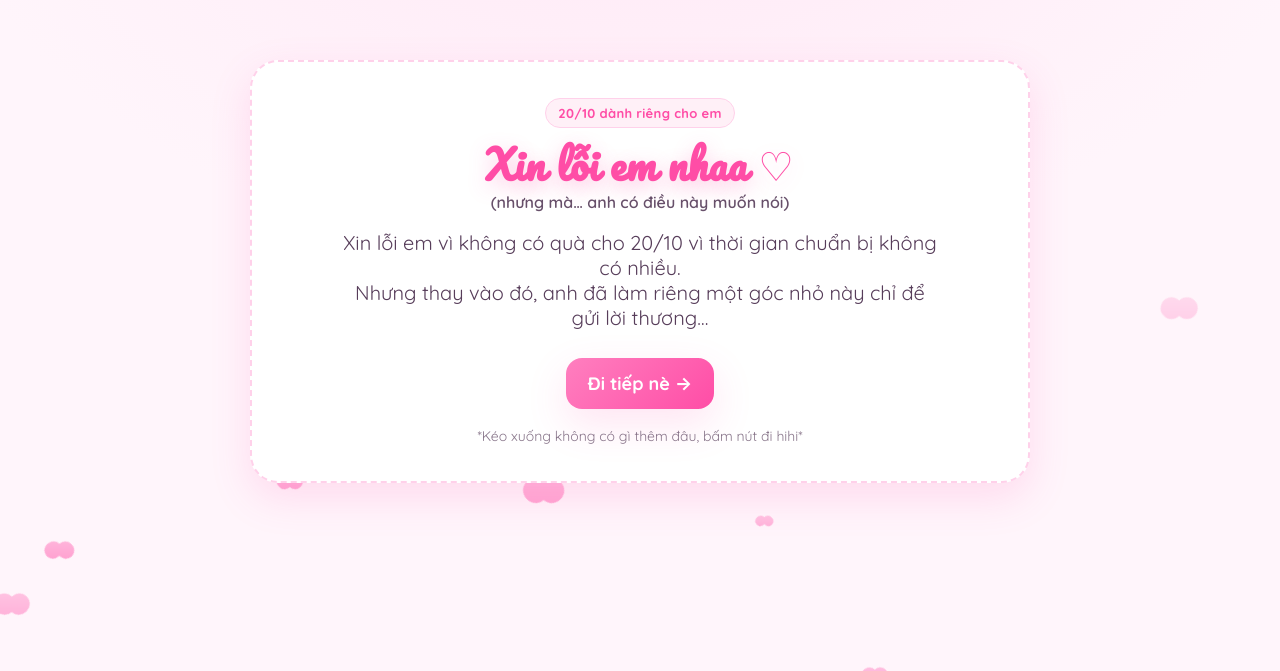
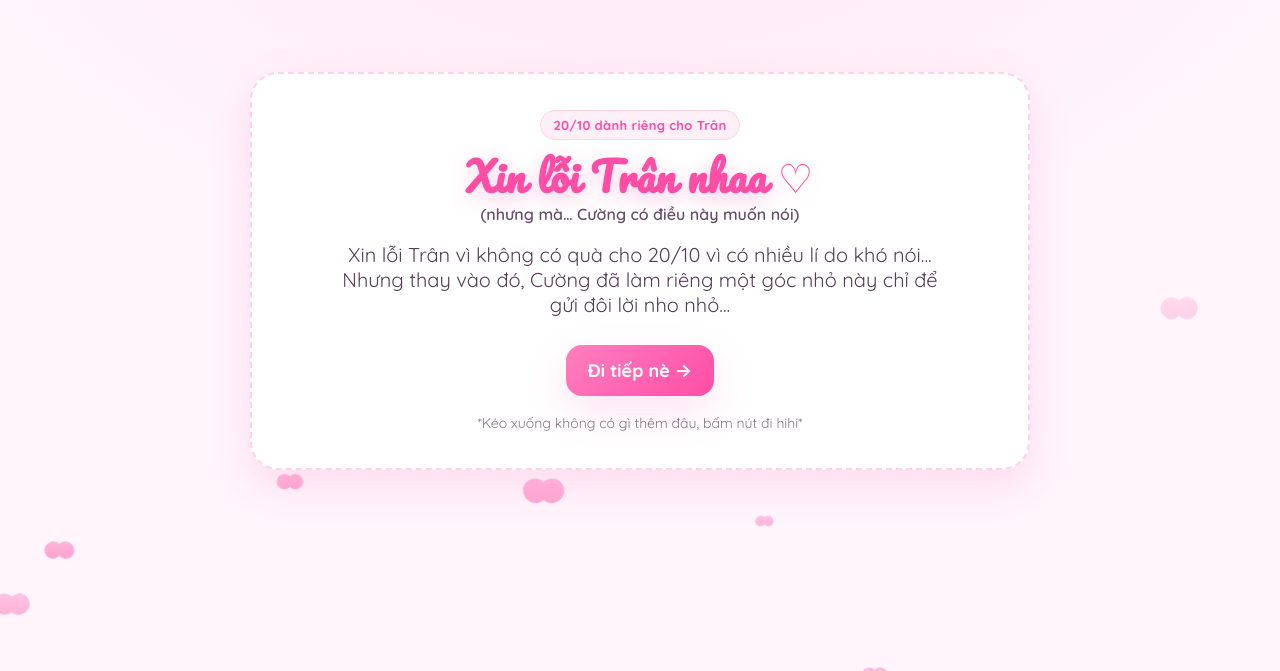
Before and after one commit to GMIOS25/Baby, a plain HTML site: page index.html in a window 1280 px wide. Shown: the part 129-800 px from the top of the page. Drawn offline with Linux system fonts and the light colour scheme.

Commit message:
Update title and content for 20/10 message

```diff
--- a/index.html
+++ b/index.html
@@ -6,7 +6,7 @@
 <head>
   <meta charset="utf-8" />
   <meta name="viewport" content="width=device-width, initial-scale=1" />
-  <title>20/10 cho em ♡</title>
+  <title>20/10 cho Trân ♡</title>
   <link rel="preconnect" href="https://fonts.googleapis.com">
   <link rel="preconnect" href="https://fonts.gstatic.com" crossorigin>
   <link href="https://fonts.googleapis.com/css2?family=Quicksand:wght@400;600;700&family=Pacifico&display=swap" rel="stylesheet">
@@ -77,10 +77,10 @@
   <div class="wrap">
     <div class="hearts" id="hearts"></div>
     <main class="card" role="main" aria-label="Thiệp 20/10 cho em">
-      <div class="badge">20/10 dành riêng cho em</div>
-      <h1 class="title">Xin lỗi em nhaa ♡</h1>
-      <p class="subtitle">(nhưng mà… anh có điều này muốn nói)</p>
-      <p class="message">Xin lỗi em vì không có quà cho 20/10 vì thời gian chuẩn bị không có nhiều.<br/>Nhưng thay vào đó, anh đã làm riêng một góc nhỏ này chỉ để gửi lời thương…</p>
+      <div class="badge">20/10 dành riêng cho Trân</div>
+      <h1 class="title">Xin lỗi Trân nhaa ♡</h1>
+      <p class="subtitle">(nhưng mà… Cường có điều này muốn nói)</p>
+      <p class="message">Xin lỗi Trân vì không có quà cho 20/10 vì có nhiều lí do khó nói...<br/>Nhưng thay vào đó, Cường đã làm riêng một góc nhỏ này chỉ để gửi đôi lời nho nhỏ...</p>
       <a class="btn" href="about.html" aria-label="Sang trang 2">Đi tiếp nè →</a>
       <div class="footer-note">*Kéo xuống không có gì thêm đâu, bấm nút đi hihi*</div>
     </main>
```
